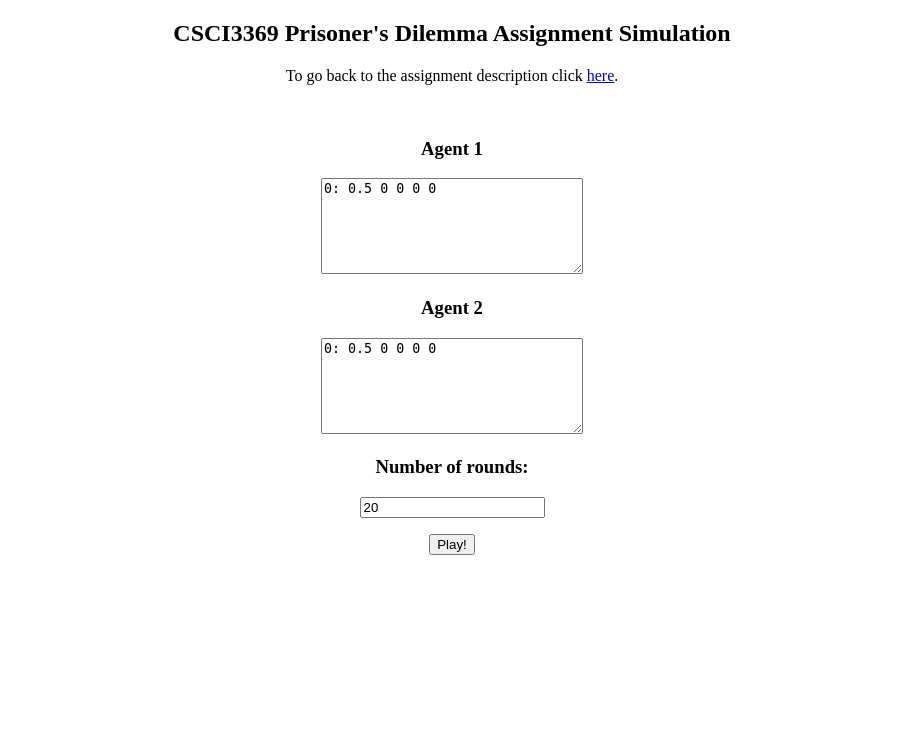
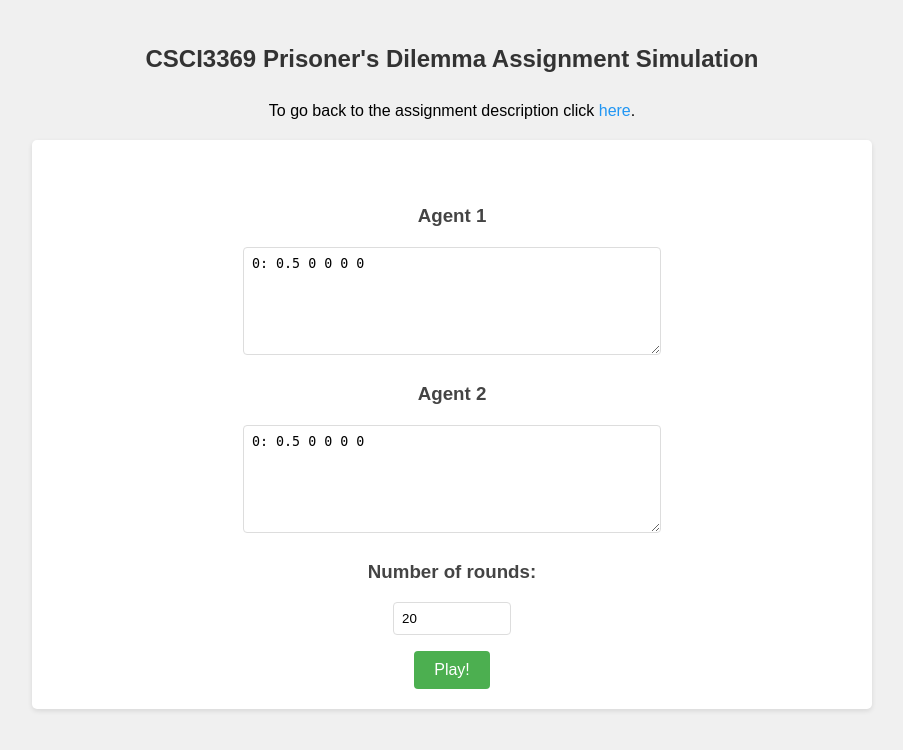
Before and after one commit to BC-CSCI3369-Cossio-Spring2025/p1b, a PHP site: page / in a window 1280 px wide. Shown: the top 750 px of the page, without its empty margins (188-1091 px from the left). Run offline with PHP 8.4, Linux system fonts and the light colour scheme.

Commit message:
feat: add use inmemory

```diff
--- a/index.php
+++ b/index.php
@@ -3,7 +3,7 @@
 <html>
 
     <head>
-<!--        <link href="styles.css" rel="stylesheet" type="text/css">-->
+       <link href="styles.css" rel="stylesheet" type="text/css">
         <title>CSCI3369 Prisoner's Dilemma Assignment Simulation</title>
     </head>
 
@@ -44,25 +44,16 @@ case 'POST':
 #    echo "POSTed...<br>";
 #    system("echo $PATH");
     echo "<br>";
-# Save input to file
-    $tmpfname = tempnam("/var/tmp", "cs186-pd-");
-
-    $handle = fopen($tmpfname, "w");
-    fwrite($handle, $agent1);
-    fwrite($handle, "\n\n");
-    fwrite($handle, $agent2);
-    fwrite($handle, "\n");
-    fclose($handle);
     # Convert to an int to prevent any shenanigans
     $numrounds = intval($_POST["numrounds"]);
 
-#    echo "tmpfname = ", $tmpfname;
-   // echo "<br><br>Results: <br>";
-    $out = shell_exec("/usr/bin/python3 ./pd.py " . $numrounds . " html < " . $tmpfname);
-    // echo $tmpfname;
+    # Create input array
+    $input = array($agent1, "", $agent2);
+    $input_string = implode("\n", $input);
+
+    # Pass input string directly to shell_exec
+    $out = shell_exec("echo \"$input_string\" | /usr/bin/python3 ./pd.py " . $numrounds . " html");
     echo $out;
-   // echo "<br>---<br>End of results";
-    unlink($tmpfname);
 
 #    system("/usr/bin/python /nfs/home/groups/mather/web/vs/pd.py");
 
--- /dev/null
+++ b/styles.css
@@ -0,0 +1,81 @@
+body {
+    font-family: Arial, sans-serif;
+    line-height: 1.6;
+    margin: 0;
+    padding: 20px;
+    background-color: #f0f0f0;
+}
+
+h2 {
+    color: #333;
+    margin-bottom: 20px;
+}
+
+h3 {
+    color: #444;
+    margin: 15px 0 5px 0;
+}
+
+div {
+    background-color: #fff;
+    padding: 20px;
+    border-radius: 5px;
+    box-shadow: 0 2px 5px rgba(0,0,0,0.1);
+    max-width: 800px;
+    margin: 0 auto;
+}
+
+textarea {
+    width: 100%;
+    max-width: 400px;
+    padding: 8px;
+    border: 1px solid #ddd;
+    border-radius: 4px;
+    font-family: monospace;
+}
+
+input[type="text"] {
+    padding: 8px;
+    border: 1px solid #ddd;
+    border-radius: 4px;
+    width: 100px;
+}
+
+input[type="submit"] {
+    background-color: #4CAF50;
+    color: white;
+    padding: 10px 20px;
+    border: none;
+    border-radius: 4px;
+    cursor: pointer;
+    font-size: 16px;
+}
+
+input[type="submit"]:hover {
+    background-color: #45a049;
+}
+
+table {
+    border-collapse: collapse;
+    margin: 20px auto;
+    background-color: #fff;
+}
+
+th, td {
+    border: 1px solid #ddd;
+    padding: 12px;
+    text-align: center;
+}
+
+th {
+    background-color: #f4f4f4;
+}
+
+a {
+    color: #2196F3;
+    text-decoration: none;
+}
+
+a:hover {
+    text-decoration: underline;
+}
```
Also changed, not shown: 2 other files.
